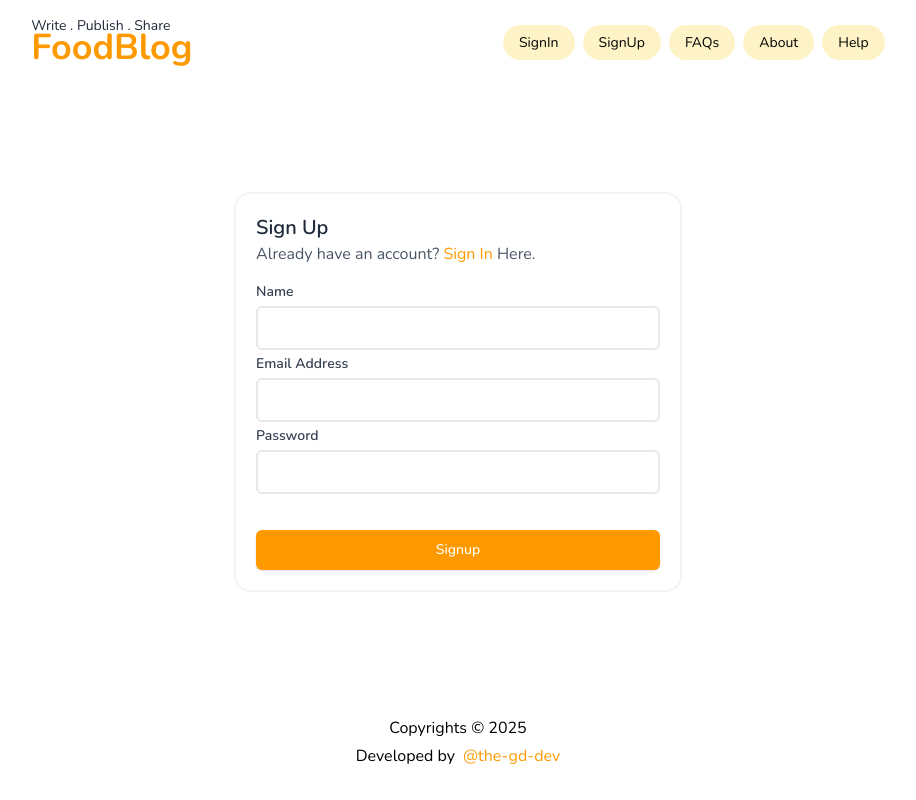
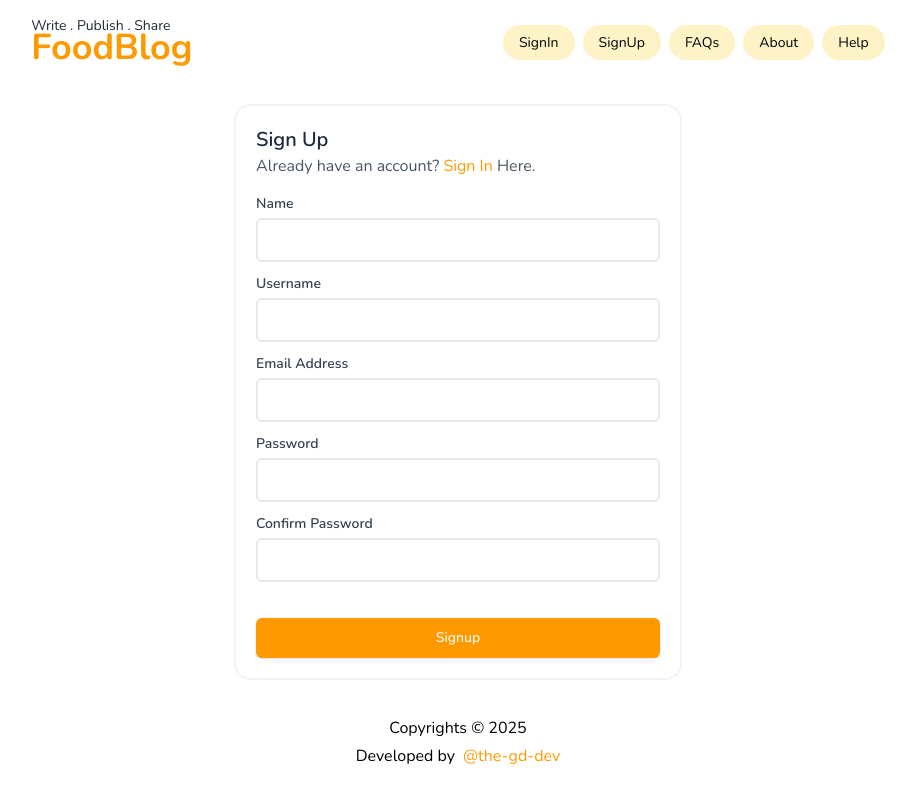
Before and after one commit to the-gd-dev/food-blog, a Next.js app: page /auth/signup in a window 1280 px wide. Shown: the whole page, without its empty margins (182-1098 px from the left). Built offline with nearby package versions, Linux system fonts and the light colour scheme; no server answers.

Commit message:
signup form completed.

```diff
--- a/src/app/auth/signup/page.tsx
+++ b/src/app/auth/signup/page.tsx
@@ -1,37 +1,53 @@
 "use client";
 import { Button, FormControl, FormInput } from "@/components";
 import Link from "next/link";
-import bcrypt from "bcryptjs";
 
-import { FormEvent, useEffect, useRef } from "react";
-import { useStore } from "@/store/zustland-store";
+import { AppDispatch } from "@/store";
+import { setAuth } from "@/store/common/reducer";
+import { FormErrors } from "@/types";
+import { httpClient } from "@/utils";
 import { redirect } from "next/navigation";
-import { getRandomProfilePicture } from "@/utils";
+import { FormEvent, useEffect, useState } from "react";
+import { useDispatch } from "react-redux";
 
 export default function Signup() {
-  const formRef = useRef(null);
-  const { setAuthenticationStatus, setAuthUser } = useStore();
+  const dispatch = useDispatch<AppDispatch>();
+  const [errors, setErrors] = useState<FormErrors>({});
+  const [alertMessage, setAlertMessage] = useState<string>("");
+
   useEffect(() => {
-    document.title = "SignUp | Food Blog";
+    document.title = "SignIn | Food Blog";
   }, []);
 
-  const onSignup = async (e: FormEvent) => {
+  const onSignup = async (e: FormEvent<HTMLFormElement>) => {
     e.preventDefault();
-    if (formRef.current) {
-      const formData = new FormData(formRef.current);
-      const hashPass = await bcrypt.hash(
-        String(formData.get("password") ?? ""),
-        10
-      );
-      setAuthUser({
-        username: String(formData.get("name") ?? ""),
-        email: String(formData.get("email") ?? ""),
-        password: hashPass,
-        profilePicture: getRandomProfilePicture(),
-      });
-      setAuthenticationStatus(true);
-      redirect("/");
+    const formData = new FormData(e.currentTarget);
+    const response: Record<string, any> = await httpClient({
+      apiUrl: `/register`,
+      method: "POST",
+      data: {
+        name: formData.get("name"),
+        username: formData.get("username"),
+        email: formData.get("email"),
+        password: formData.get("password"),
+        confirm_password: formData.get("confirm_password"),
+      },
+    });
+    if (response.ok) {
+      // const maxAge = new Date(response.data.expiresIn).getTime() - new Date().getTime();
+      // document.cookie = `token=${response.data.token}; path=/; max-age=${maxAge / 1000}`;
+      // dispatch(setAuth({ payload: true }));
+      // redirect("/");
+    } else if (response.code === 404) {
+      setAlertMessage(response.message);
+    } else {
+      setErrors(response.errors);
     }
+  };
+
+  const resetEverything = () => {
+    setAlertMessage("");
+    setErrors({});
   };
 
   return (
@@ -47,15 +63,56 @@ export default function Signup() {
             Here.
           </p>
         </div>
-        <form id="signupForm" onSubmit={onSignup} ref={formRef}>
+        <form id="signupForm" onSubmit={onSignup}>
           <FormControl label="Name">
-            <FormInput type="text" required name="name" />
+            <FormInput
+              onChange={() => resetEverything()}
+              isInvalid={!!(alertMessage || errors?.general || errors.name)}
+              errMessage={alertMessage || errors?.general || errors.name}
+              type="text"
+              required
+              name="name"
+            />
+          </FormControl>
+          <FormControl label="Username">
+            <FormInput
+              onChange={() => resetEverything()}
+              isInvalid={!!(alertMessage || errors?.general || errors.username)}
+              errMessage={alertMessage || errors?.general || errors.username}
+              type="text"
+              required
+              name="username"
+            />
           </FormControl>
           <FormControl label="Email Address">
-            <FormInput type="email" required name="email" />
+            <FormInput
+              onChange={() => resetEverything()}
+              isInvalid={!!(alertMessage || errors?.general || errors.email)}
+              errMessage={alertMessage || errors?.general || errors.email}
+              type="email"
+              required
+              name="email"
+            />
           </FormControl>
           <FormControl label="Password">
-            <FormInput type="password" required name="password" />
+            <FormInput
+              onChange={() => resetEverything()}
+              isInvalid={!!(alertMessage || errors?.general || errors.password)}
+              errMessage={alertMessage || errors?.general || errors.password}
+              type="password"
+              required
+              name="password"
+            />
+          </FormControl>
+          <FormControl label="Confirm Password">
+            <FormInput
+              onChange={() => resetEverything()}
+              isInvalid={!!(alertMessage || errors?.general || errors.confirm_password)}
+              errMessage={alertMessage || errors?.general || errors.confirm_password}
+              type="password"
+              required
+              name="confirm_password"
+            />
           </FormControl>
           <div className="mt-8">
             <Button className="w-full" type="submit">
--- a/src/components/form-components/FormControl.tsx
+++ b/src/components/form-components/FormControl.tsx
@@ -14,7 +14,7 @@ export const FormControl: React.FC<FormControlProps> = ({
   children,
 }) => {
   return (
-    <div className="flex flex-col w-full">
+    <div className="flex flex-col w-full mb-2">
       {label && (
         <label className="block text-sm font-semibold text-gray-700 mb-1">
           {label}
--- a/src/components/form-components/FormInput.tsx
+++ b/src/components/form-components/FormInput.tsx
@@ -2,6 +2,7 @@ import React, { forwardRef } from "react";
 
 interface FormInputProps extends React.InputHTMLAttributes<HTMLInputElement> {
   isInvalid?: boolean;
+  errMessage?: string;
   type: "text" | "file" | "date" | "datetime-local" | "email" | "password" | "url";
   placeholder?: string;
   name?: string;
@@ -17,6 +18,7 @@ const FormInput = forwardRef<HTMLInputElement, FormInputProps>(
       isInvalid = false,
       name,
       className = "",
+      errMessage = "",
       required = false,
       ...props
     },
@@ -30,6 +32,7 @@ const FormInput = forwardRef<HTMLInputElement, FormInputProps>(
     }`.trim();
 
     return (
+      <>
         <input
           ref={ref}
           type={type}
@@ -39,6 +42,8 @@ const FormInput = forwardRef<HTMLInputElement, FormInputProps>(
           className={combinedClasses}
           {...props}
         />
+        {errMessage && <div className="text-sm text-red-500 mt-1">{errMessage}</div>}
+      </>
     );
   }
 );
--- a/src/types/index.ts
+++ b/src/types/index.ts
@@ -46,8 +46,11 @@ export interface UserType {
 }
 
 export type FormErrors = {
+  name?: string;
   email?: string;
+  username?: string;
   password?: string;
+  confirm_password?: string;
   general?: string;
 };
 
```
Lines whose indentation alone changed are shown as unchanged.
